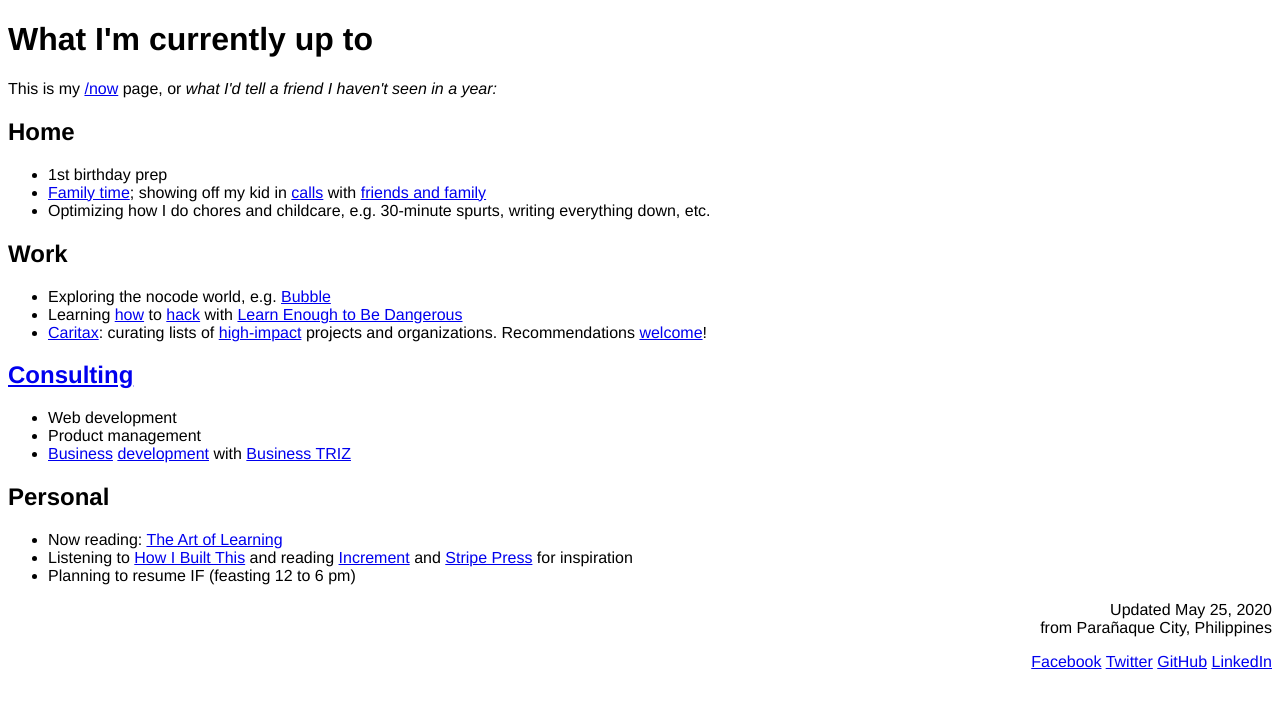
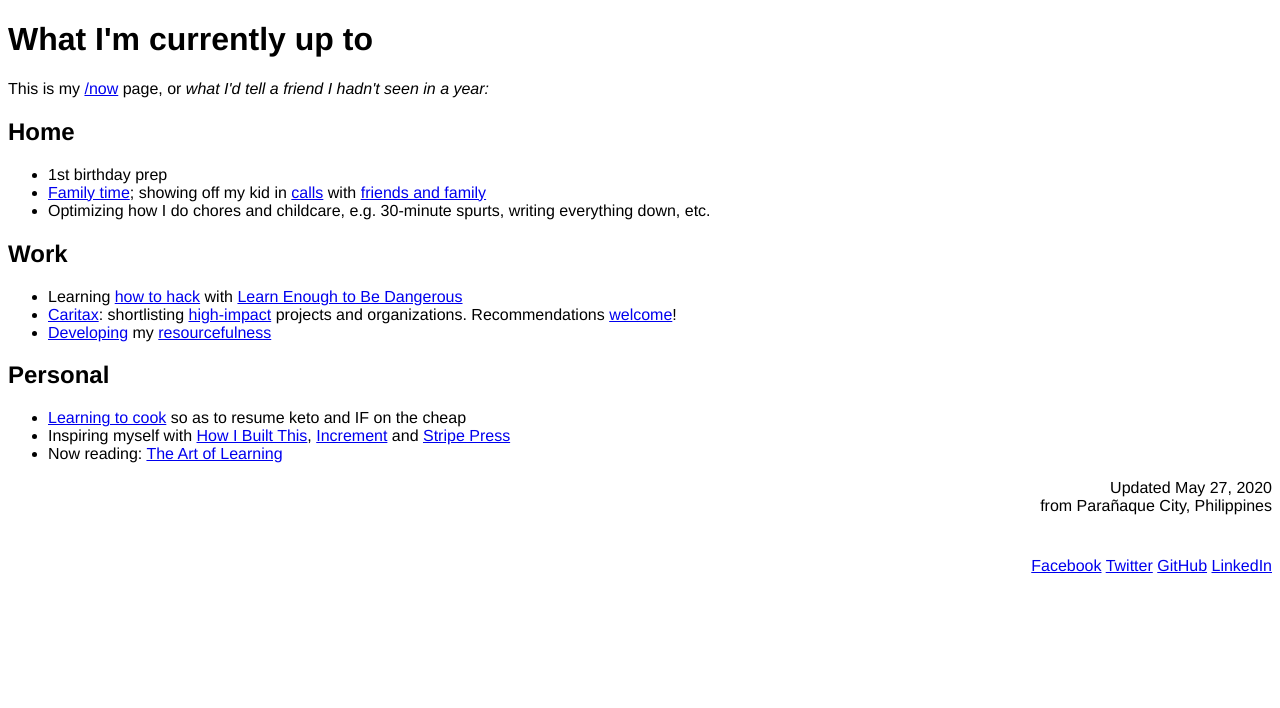
Before and after one commit to patrickroxas/patrickroxas.github.io, a Jekyll site: the page now.html, which Jekyll copies as it is, in a window 1280 px wide. Shown: the top 708 px of the page. Built offline with Jekyll 4.4.1, drawn with Linux system fonts in a browser that asks for light colours.

Commit message:
Update May 27

```diff
--- a/now.html
+++ b/now.html
@@ -3,16 +3,20 @@
 <head>
 	<style>
 		*{
-			font-family: helvetica, arial, sans;
+		font-family: helvetica, arial, sans;
 		}
-		div {text-align: right;}
-		p {text-align: right;}
+		div, p {
+		position:relative;
+		text-align: right;
+		padding-bottom: 2%;
+		}
+
 	</style>
 	<title>Now | Patrick Roxas</title>
 
 	<h1>What I'm currently up to</h1>
 
-	This is my <a href="https://nownownow.com/about" rel="noopener noreferrer" target="_blank">/now</a> page, or <em>what I'd tell a friend I haven't seen in a year:</em>
+	This is my <a href="https://nownownow.com/about" rel="noopener noreferrer" target="_blank">/now</a> page, or <em>what I'd tell a friend I hadn't seen in a year:</em>
 
 </head>
 <body>
@@ -29,32 +33,24 @@
 
 <h2>Work</h2>
 	<ul>
-		<li>Exploring the nocode world, e.g. <a href="https://bubble.io/" rel="noopener noreferrer" target="_blank">Bubble</a></li>
-		<li>Learning <a href="http://www.catb.org/~esr/faqs/hacker-howto.html" rel="noopener noreferrer" target="_blank">how</a> to <a href="http://www.paulgraham.com/gba.html" rel="noopener noreferrer" target="_blank">hack</a> with <a href="https://www.learnenough.com/scholarship" rel="noopener noreferrer" target="_blank">Learn Enough to Be Dangerous</a></li>
-		<li><a href="https://twitter.com/caritaxHQ" rel="noopener noreferrer" target="_blank">Caritax</a>: curating lists of <a href="https://ncase.me/covid-19/" rel="noopener noreferrer" target="_blank">high-impact</a> projects and organizations. Recommendations <a href="mailto:patrick@caritax.com?subject=High Impact Charity
+		<li>Learning <a href="http://www.catb.org/~esr/faqs/hacker-howto.html#what_is" rel="noopener noreferrer" target="_blank">how to hack</a> with <a href="https://www.learnenough.com/scholarship" rel="noopener noreferrer" target="_blank">Learn Enough to Be Dangerous</a></li>
+		<li><a href="https://twitter.com/caritaxHQ" rel="noopener noreferrer" target="_blank">Caritax</a>: shortlisting <a href="https://ncase.me/covid-19/" rel="noopener noreferrer" target="_blank">high-impact</a> projects and organizations. Recommendations <a href="mailto:patrick@caritax.com?subject=High Impact Charity
 &body=This a charity that's fighting effectively against the effects of COVID-19">welcome</a>!</li>
-
-	</ul>
-
-<h2>
-	<a href="mailto:jpbroxas@gmail.com?subject=Business Problem &body=This a problem I'm currently experiencing: a) sales have dropped, b) expenses have ballooned">Consulting</a>
-</h2>
-	<ul>
-		<li>Web development</li>
-		<li>Product management</li>
-		<li><a href="https://www.strategyzer.com/canvas/business-model-canvas" rel="noopener noreferrer" target="_blank">Business</a> <a href="http://www.xtriz.com/img/RCAP_Coronavirus2_en.png" rel="noopener noreferrer" target="_blank">development</a> with <a href="https://www.xtriz.com/publications/TDS2019-Souchkov-TRIZ_for_Business-State_of_the_Art.pdf" rel="noopener noreferrer" target="_blank"> Business TRIZ</a></li>
+		<li><a href="http://www.paulgraham.com/gba.html" rel="noopener noreferrer" target="_blank">Developing</a> my <a href="http://www.paulgraham.com/relres.html" rel="noopener noreferrer" target="_blank">resourcefulness</a></li>
 	</ul>
 
 <h2>Personal</h2>
 	<ul>
+		<li><a href="https://fourhourchef.com" rel="noopener noreferrer" target="_blank">Learning to cook</a> so as to resume keto and IF on the cheap</li>
+		<li>Inspiring myself with <a href="https://www.npr.org/podcasts/510313/how-i-built-this" rel="noopener noreferrer" target="_blank">How I Built This</a>, <a href="https://increment.com/issues/" rel="noopener noreferrer" target="_blank">Increment</a> and <a href="https://press.stripe.com/" rel="noopener noreferrer" target="_blank">Stripe Press</a></li>
 		<li>Now reading: <a href="https://www.joshwaitzkin.com/the-art-of-learning" rel="noopener noreferrer" target="_blank">The Art of Learning</a></li>
-		<li>Listening to <a href="https://www.npr.org/podcasts/510313/how-i-built-this" rel="noopener noreferrer" target="_blank">How I Built This</a> and reading <a href="https://increment.com/issues/" rel="noopener noreferrer" target="_blank">Increment</a> and <a href="https://press.stripe.com/" rel="noopener noreferrer" target="_blank">Stripe Press</a> for inspiration</li>
-		<li>Planning to resume IF (feasting 12 to 6 pm)</li>
+
+
 	</ul>
 
 
 	<p>
-		Updated May 25, 2020 <br>
+		Updated May 27, 2020 <br>
 		from Parañaque City, Philippines
 	</p>
 	<div>
```
